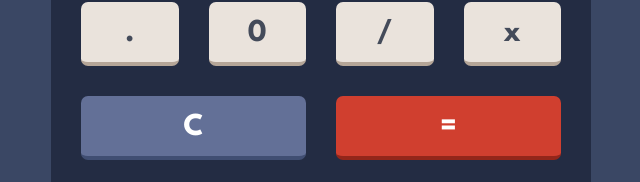
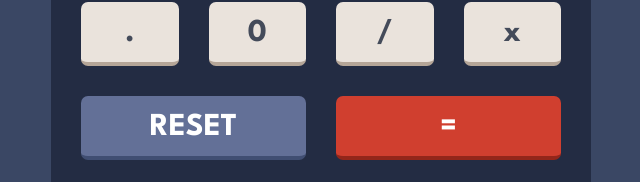
Before and after one commit to iskandar13abdurakhmonov/react-calculator, a React (Vite) app: page / in a window 1280 px wide. Shown: the part 631-813 px from the top of the page, without its empty margins (319-959 px from the left). Built offline with nearby package versions, Linux system fonts and the light colour scheme.

Commit message:
fixed bug with reset button

```diff
--- a/src/App.jsx
+++ b/src/App.jsx
@@ -12,7 +12,7 @@ const btnValues = [
     [4, 5, 6, '+'],
     [1, 2, 3, '-'],
     ['.', 0, '/', 'x'],
-    ['C', '='],
+    ['RESET', '='],
 ]
 
 const toLocaleString = (num) =>
@@ -171,7 +171,7 @@ const App = () => {
                                             key={i}
                                             value={btn}
                                             onClick={
-                                                btn === 'C'
+                                                btn === 'RESET'
                                                     ? resetClickHandler
                                                     : btn === 'DEL'
                                                     ? deleteClickHandlder
--- a/src/components/Button.jsx
+++ b/src/components/Button.jsx
@@ -7,7 +7,7 @@ const Button = ({ value, onClick, theme }) => {
     return (
         <button
             className={`${styles.key} ${
-                value === '=' || value === 'C' ? styles.bottomKeys : ''
+                value === '=' || value === 'RESET' ? styles.bottomKeys : ''
             } ${
                 theme === 'dark'
                     ? styles.darkKey
@@ -16,19 +16,19 @@ const Button = ({ value, onClick, theme }) => {
                     : styles.blueKey
             } ${
                 value === '=' && theme === 'dark' ? styles.equalsDarkKey : ''
-            } ${value === 'C' && theme === 'dark' ? styles.resetDarkKey : ''} ${
+            } ${value === 'RESET' && theme === 'dark' ? styles.resetDarkKey : ''} ${
                 value === 'DEL' && theme === 'dark' ? styles.deleteDarkKey : ''
             } ${
                 value === '=' && theme === 'light' ? styles.equalsLightKey : ''
             } ${
-                value === 'C' && theme === 'light' ? styles.resetLightKey : ''
+                value === 'RESET' && theme === 'light' ? styles.resetLightKey : ''
             } ${
                 value === 'DEL' && theme === 'light'
                     ? styles.deleteLightKey
                     : ''
             } ${
                 value === '=' && theme === 'blue' ? styles.equalsBlueKey : ''
-            } ${value === 'C' && theme === 'blue' ? styles.resetBlueKey : ''} ${
+            } ${value === 'RESET' && theme === 'blue' ? styles.resetBlueKey : ''} ${
                 value === 'DEL' && theme === 'blue' ? styles.deleteBlueKey : ''
             }`}
             onClick={onClick}
```
